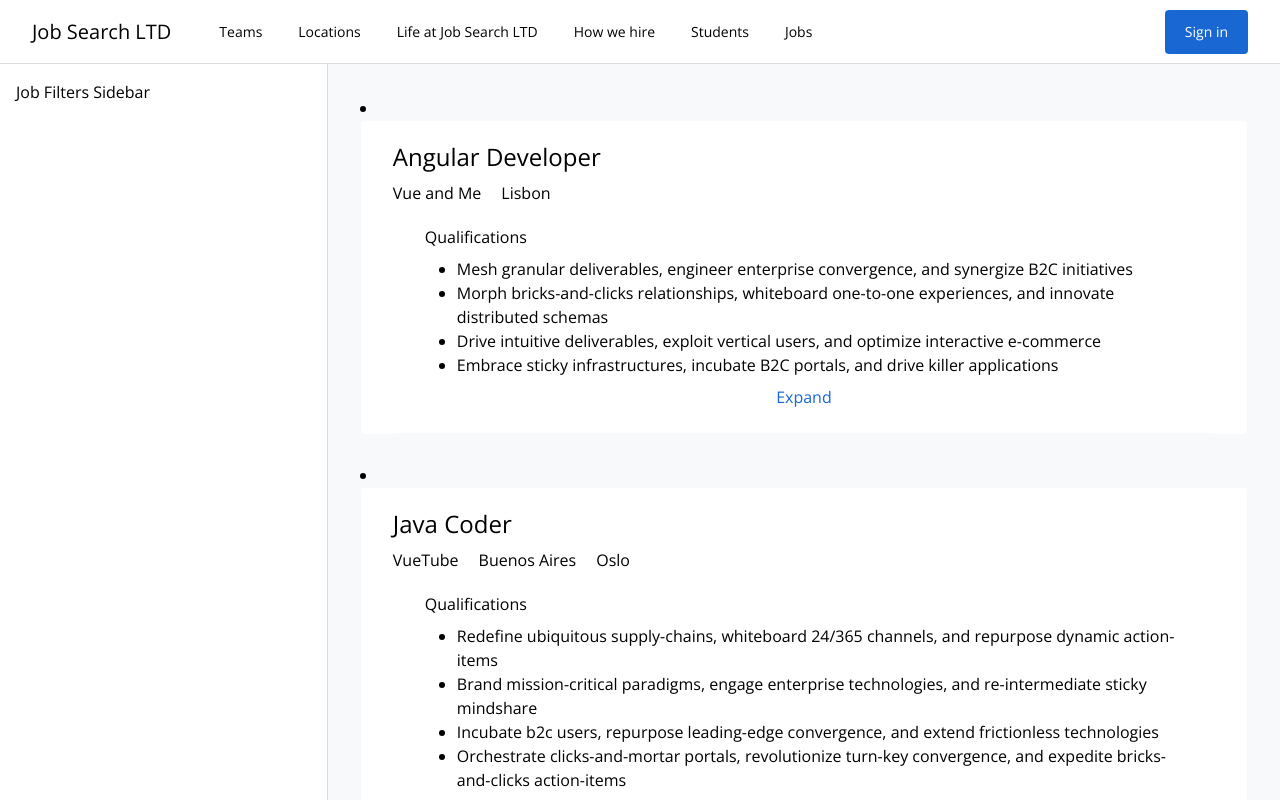
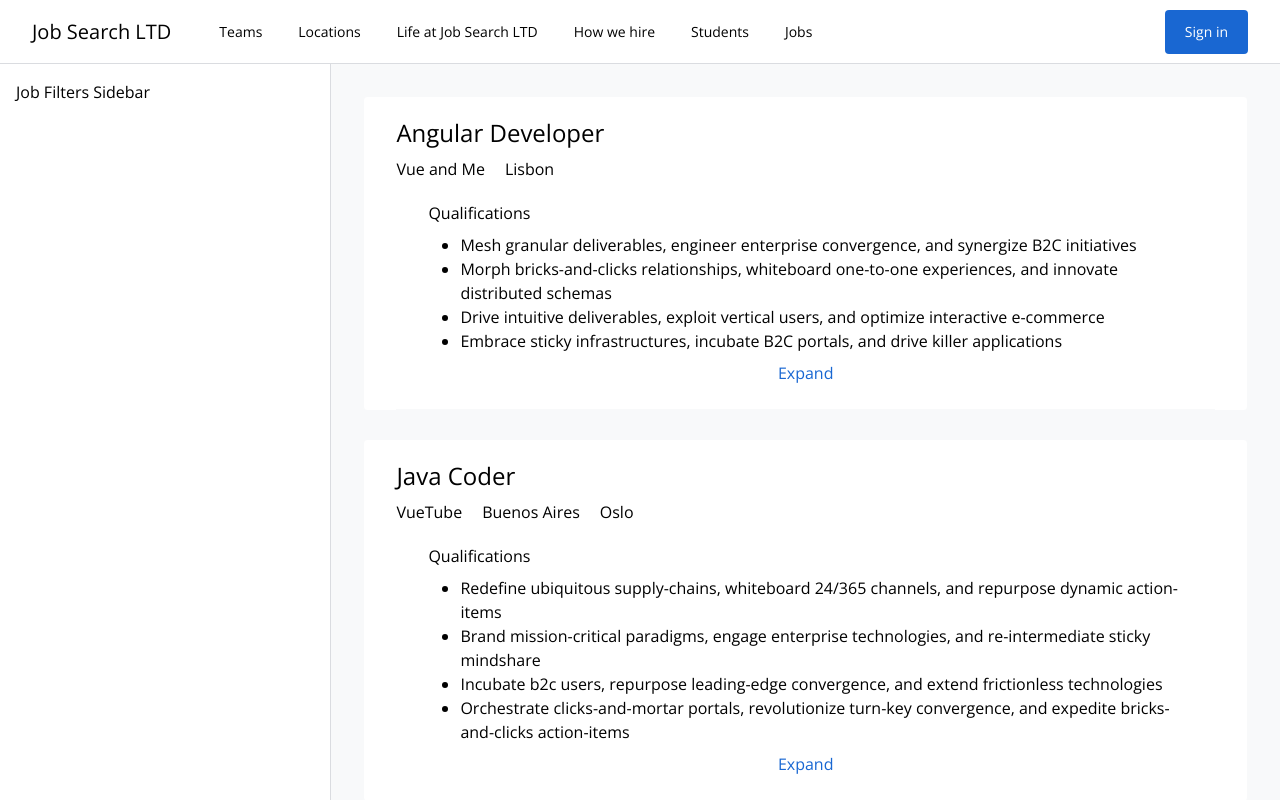
Before and after one commit to Job-Searching-Webpage/Job-Search-Frontend, a Vue app: page /#/jobs/results in a window 1280 px wide. Shown: the top 800 px of the page. Built offline with nearby package versions, Linux system fonts and the light colour scheme; data requests are answered from the project's data file.

Commit message:
Added Dynamic pagination

```diff
--- a/src/components/JobResults/JobListings.vue
+++ b/src/components/JobResults/JobListings.vue
@@ -1,12 +1,18 @@
 <template>
   <main class="flex-auto p-8 bg-brand-gray-2">
-    <ol></ol>
-    <job-listing
-      v-for="job in jobs"
-      :key="job.id"
-      :job="job"
-      data-test="job-listing"
-    />
+    <ol>
+      <job-listing
+        v-for="job in displayedJobs"
+        :key="job.id"
+        :job="job"
+        data-test="job-listing"
+      />
+    </ol>
+    <div class="mt-8 mx-auto">
+      <div class="flex-row flex-nowrap">
+        <p class="text-sm flex-grow">Page {{ currentPage }}</p>
+      </div>
+    </div>
   </main>
 </template>
 
@@ -25,6 +31,18 @@
       jobs: [],
     };
   },
+  computed: {
+    currentPage() {
+      const pageString = this.$route.query.page || "1";
+      return Number.parseInt(pageString);
+    },
+    displayedJobs() {
+      const pageNumber = this.currentPage;
+      const firstJobIndex = (pageNumber - 1) * 10;
+      const lastJobIndex = pageNumber * 10;
+      return this.jobs.slice(firstJobIndex, lastJobIndex);
+    },
+  },
   async mounted() {
     const response = await axios.get("http://localhost:3000/jobs");
     this.jobs = response.data;
```
Also changed, not shown: 1 other file (tests, documents, lock files or other folders).
